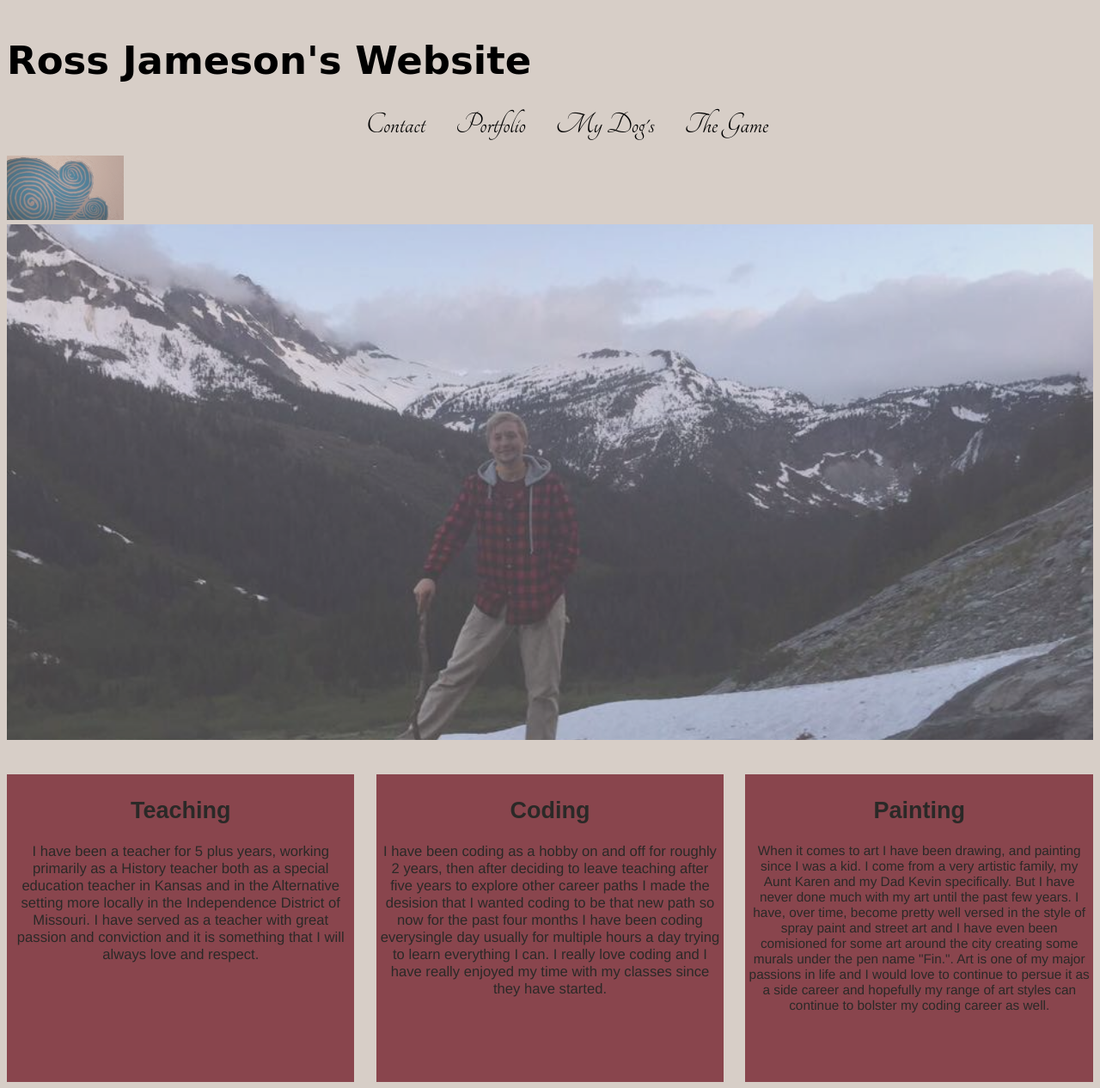
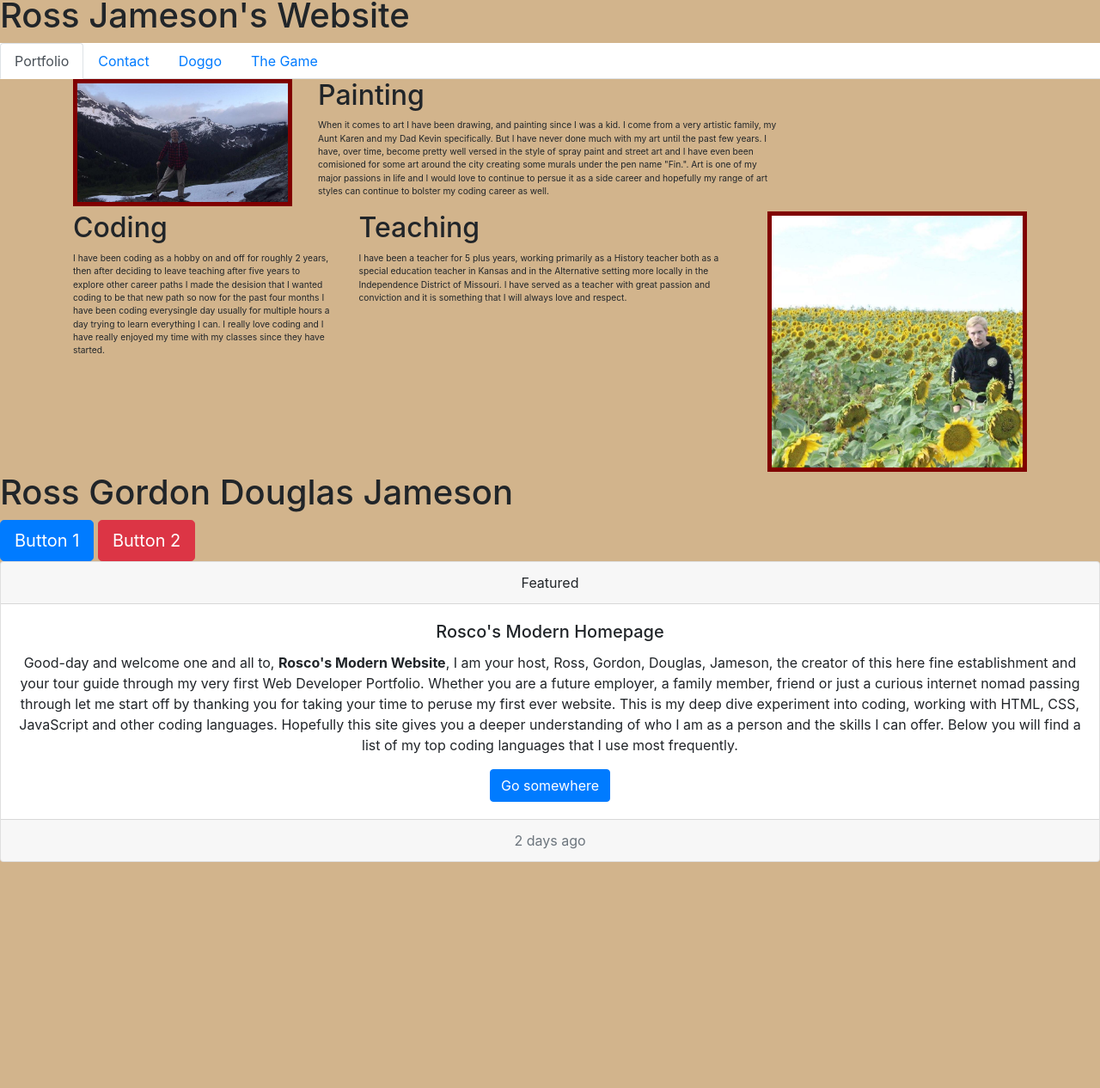
Before and after one commit to Fin23/Bootstrap-Portfolio, a plain HTML site: page index.html in a window 1280 px wide. Shown: the part 6-1272 px from the top of the page at 86% size. After the commit the page ends 1009 px from the top, so only its background shows below. Drawn offline with nearby package versions, Linux system fonts and the light colour scheme; a web font is replaced by a local one.

Commit message:
added bootstrap code onto main index html page

```diff
--- a/index.html
+++ b/index.html
@@ -1,116 +1,115 @@
 <!DOCTYPE html>
-<html>
+<html lang="en-us">
+
 <head>
+<!--this first page is all bootstrap, and on inspection you will find this to be identical to the html page labled bootstrap.html-->
+  <meta charset="UTF-8">
+
+
+
         <title>Rosco's Modern Portfolio</title>
-                    <link rel="stylesheet" type="text/css" href=" assets/css/style.css ">
-                    <link href="https://fonts.googleapis.com/css?family=Fredericka+the+Great&display=swap" rel="stylesheet"> <!--font style header-->
-                    <link href="https://fonts.googleapis.com/css?family=Tangerine&display=swap" rel="stylesheet">
+
                 </head>
-        <body>
-            <div class="row">
+  <!-- Bootstrap CSS -->
+  <link rel="stylesheet" href="https://maxcdn.bootstrapcdn.com/bootstrap/4.0.0/css/bootstrap.min.css">
+
+
+</head>
+
 <header>
     <h1>Ross Jameson's Website</h1>
   <nav>
-                            <ul>
-                                <li><a href="contact.html"> Contact </a></li>
-                                <li><a href="portfolio.html">Portfolio</a></li>
-                                <li><a href="mydog.html">My Dog's</a></li>
-                                <li><a href="thegame.html">The Game</a></li>
-                                    </ul>
+    <style>
+      nav{
+        background: white;
+      }
+    </style>
+    <div class="nav nav-tabs" id="nav-tab" role="tablist">
+
+        <a class="nav-item nav-link active" id="nav-home-tab" data-toggle="tab" href="portfolio.html" role="tab" aria-controls="nav-home" aria-selected="true">Portfolio</a>
+
+
+
+        <a class="nav-item nav-link" id="nav-contact-tab" data-toggle="tab" href="contact.html" role="tab" aria-controls="nav-contact" aria-selected="false">Contact</a>
+
+        <a class="nav-item nav-link" id="nav-contact-tab" data-toggle="tab" href="mydog.html" role="tab" aria-controls="nav-contact" aria-selected="false">Doggo</a>
+
+        <a class="nav-item nav-link" id="nav-contact-tab" data-toggle="tab" href="thegame.html" role="tab" aria-controls="nav-contact" aria-selected="false">The Game</a>
+
+    </div>
+
   </nav>
 
-            <div class="cloud-image-container">
-                <img src = "assets/images/cloud2.jpg (2).png" alt = "cloud backdrop" />
+</header>
+<body>
+    <div class="container">
+      <style>
+      body{
+background-color: tan;
+      }
+      </style>
+        <div class="row">
+          <div class="col">
+            <style>
+              .style1{
+                border: maroon solid 5px;
+              }
+            </style>
+            <div class="style1">
+              <img src="assets/images/1.jpg" class="img-fluid" alt="Responsive image">
             </div>
-                        </header>
+          </div>
+          <div class="col-6">
+              <h2>Painting</h2>
+                <p style="font-size: .8vw">When it comes to art I have been drawing, and painting since I was a kid. I come from a very artistic family, my Aunt Karen and my Dad Kevin specifically. But I have never done much with my art until the past few years. I have, over time, become pretty well versed in the style of spray paint and street art and I have even been comisioned for some art around the city creating some murals under the pen name "Fin.". Art is one of my major passions in life and I would love to continue to persue it as a side career and hopefully my range of art styles can continue to bolster my coding career as well.
+                 </p>
+          </div>
+          <div class="col">
 
-                    </div><!--row ends here -->
+          </div>
+        </div>
+        <div class="row">
+          <div class="col">
+              <h2>Coding</h2>
+              <p style="font-size: .8vw">I have been coding as a hobby on and off for roughly 2 years, then after deciding to leave teaching after five years to explore other career paths I made the desision that I wanted coding to be that new path so now for the past four months I have been coding everysingle day usually for multiple hours a day trying to learn everything I can. I really love coding and I have really enjoyed my time with my classes since they have started. </p>
 
-<div class="row">
-     <div class="hero-image">
-         <div class="hero-image-container">
-            <img src = "assets/images/1.jpg" alt = "Ross in Holden Village Washigton" />
-                </div><!--hero image container closes here -->
           </div>
-                        </div> <!--row closes here-->
+          <div class="col-5">
+              <h2>Teaching</h2>
+                   <p style="font-size: .8vw"> I have been a teacher for 5 plus years, working primarily as a History teacher both as a special education teacher in Kansas and in the Alternative setting more locally in the Independence District of Missouri. I have served as a teacher with great passion and conviction and it is something that I will always love and respect. </p>
 
- <div class="row">
-     <div class="content-3-columns">
-        <div class="four">
-             <div class="left-column-home">
-                <h2>Teaching</h2>
-                   <p style="font-size: 1.3vw"> I have been a teacher for 5 plus years, working primarily as a History teacher both as a special education teacher in Kansas and in the Alternative setting more locally in the Independence District of Missouri. I have served as a teacher with great passion and conviction and it is something that I will always love and respect. </p>
-                        </div><!--left column home close here-->
-                             </div><!--column four closes here -->
+          </div>
+          <div class="col">
+            <div class="style1">
+              <img src="assets/images/sad sunflower.jpg" class="img-fluid" alt="Responsive image">
+           </div>
+          </div>
+        </div>
+      </div>
 
-      <div class="four">
-         <div class="middle-column-home">
-            <h2>Coding</h2>
-                <p style="font-size: 1.3vw">I have been coding as a hobby on and off for roughly 2 years, then after deciding to leave teaching after five years to explore other career paths I made the desision that I wanted coding to be that new path so now for the past four months I have been coding everysingle day usually for multiple hours a day trying to learn everything I can. I really love coding and I have really enjoyed my time with my classes since they have started. </p>
-                    </div><!--middle column home closes here-->
-                        </div><!--column four closes here -->
+  <!-- Bootstrap Enhanced Buttons -->
+  <h1>Ross Gordon Douglas Jameson</h1>
+  <button class="btn btn-primary btn-lg"> Button 1</button>
+  <!-- Note the specific Bootstrap classes -->
+  <button class="btn btn-danger btn-lg"> Button 2</button>
+  <!-- Note the specific Bootstrap classes -->
 
-    <div class="four">
-        <div class="right-column-home">
-            <h2>Painting</h2>
-                <p style="font-size: 1.2vw">When it comes to art I have been drawing, and painting since I was a kid. I come from a very artistic family, my Aunt Karen and my Dad Kevin specifically. But I have never done much with my art until the past few years. I have, over time, become pretty well versed in the style of spray paint and street art and I have even been comisioned for some art around the city creating some murals under the pen name "Fin.". Art is one of my major passions in life and I would love to continue to persue it as a side career and hopefully my range of art styles can continue to bolster my coding career as well.
+</body>
+
+<div class="card text-center">
+    <div class="card-header">
+      Featured
+    </div>
+    <div class="card-body">
+      <h5 class="card-title">Rosco's Modern Homepage</h5>
+      <p class="card-text">
+          Good-day and welcome one and all to, <strong>Rosco's Modern Website</strong>, I am your host, Ross, Gordon, Douglas, Jameson, the creator of this here fine establishment and your tour guide through my very first Web Developer Portfolio. Whether you are a future employer, a family member, friend or just a curious internet nomad passing through let me start off by thanking you for taking your time to peruse my first ever website. This is my deep dive experiment into coding, working with HTML, CSS, JavaScript and other coding languages. Hopefully this site gives you a deeper understanding of who I am as a person and the skills I can offer. Below you will find a list of my top coding languages that I use most frequently.
       </p>
-                    </div><!--rigth column home closes here-->
-                        </div><!--column four closes here -->
-                           </div><!--content 3 columns closes here -->
-                                </div>  <!--row closes here-->
+      <a href="#" class="btn btn-primary">Go somewhere</a>
+    </div>
+    <div class="card-footer text-muted">
+      2 days ago
+    </div>
+  </div>
 
-<div class="row">
-    <div class="six">
-        <div class="content-image">
-            <div class="content-image-container">
-                 <img src = "assets/images/sad sunflower.jpg" alt = "sad sunflower">
-                    </div><!--content image container closes here-->
-                         </div>
-                             </div><!--column 6 closes here-->
-
- <div class="six">
-     <div class="right-column-row3">
-        <div class="content-container">
-            <h1>Rosco's modern homepage</h1>
-                <p>     Good-day and welcome one and all to, <strong>Rosco's Modern Website</strong>, I am your host, Ross, Gordon, Douglas, Jameson, the creator of this here fine establishment and your tour guide through my very first Web Developer Portfolio. Whether you are a future employer, a family member, friend or just a curious internet nomad passing through let me start off by thanking you for taking your time to peruse my first ever website. This is my deep dive experiment into coding, working with HTML, CSS, JavaScript and other coding languages. Hopefully this site gives you a deeper understanding of who I am as a person and the skills I can offer. Below you will find a list of my top coding languages that I use most frequently.</p>
-                        <ol>
-                            <li>HTML</li>
-                            <li>CSS</li>
-                            <li>Javascript</li>
-                            <li>Python</li>
-                                </ol>
-                                    </div><!--content container-->
-                                         </div>
-                                            </div><!--colum 6 closes here-->
-                                                 </div><!--row closes here-->
-<div class="row">
-    <footer>
-        <div class="three">
-            <h1 style="font-size: 2vw" >Site Map</h1>
-                <ul>
-                    <li><a href="contact.html"> Contact </a></li>
-                    <li><a href="portfolio.html">Portfolio</a></li>
-                    <li><a href="mydog.html">My Dog's</a></li>
-                    <li><a href="thegame.html">The Game</a></li>
-                         </ul>
-                            </div> <!--column 3 closes here-->
-
-<div class="six">
-    <h1 style="font-size: 2vw" >Sign up Form</h1>
-        <p>Here's where the sign up form goes</p>
-            </div> <!--column 6 closes here-->
-
-
-<div class="three">
-    <h1 style="font-size: 2vw">Contact Information</h1>
-        <ul style="font-size: 1.5vw" >
-             <li>Phone: Coming Soon</li>
-             <li>Address: Coming Soon</li>
-             <li>Email: Coming Soon</li>
-                </ul>
-                    </div> <!--column 3 closes here -->
-    </footer>
-        </div><!--row closes here-->
-            </body>
 </html>
```
Also changed, not shown: bootstrap.html (+2 -0 lines). Lines whose indentation alone changed are shown as unchanged.
